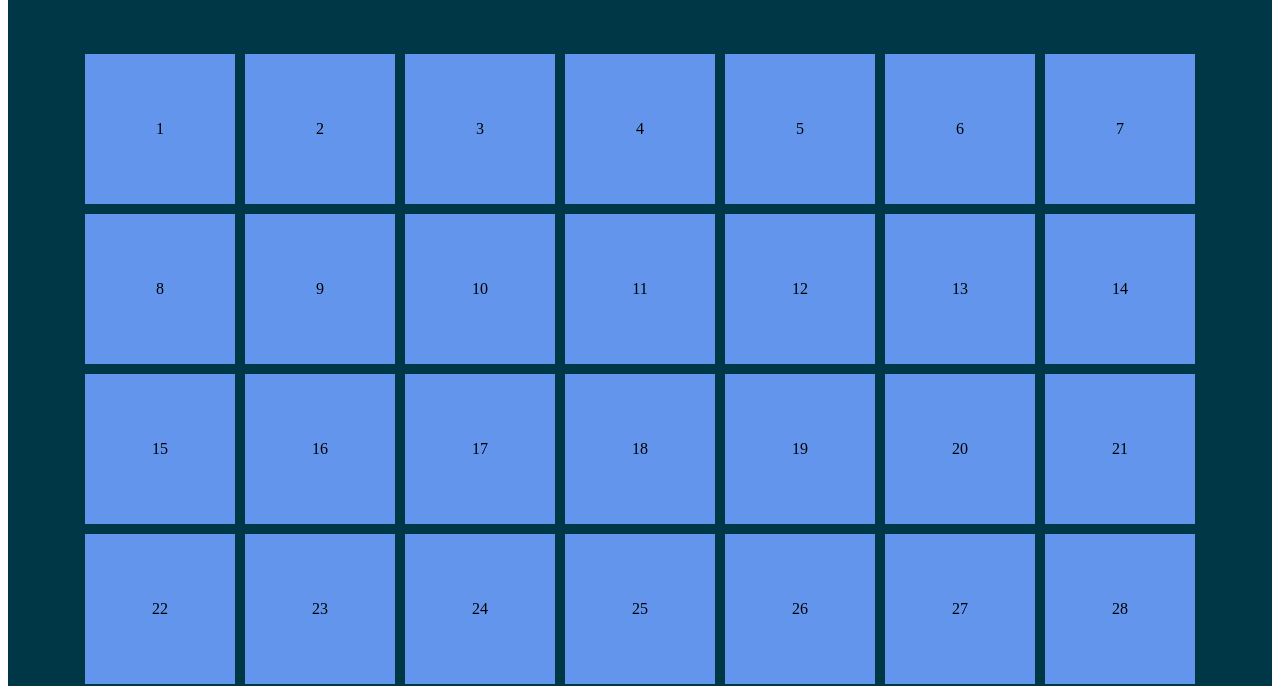
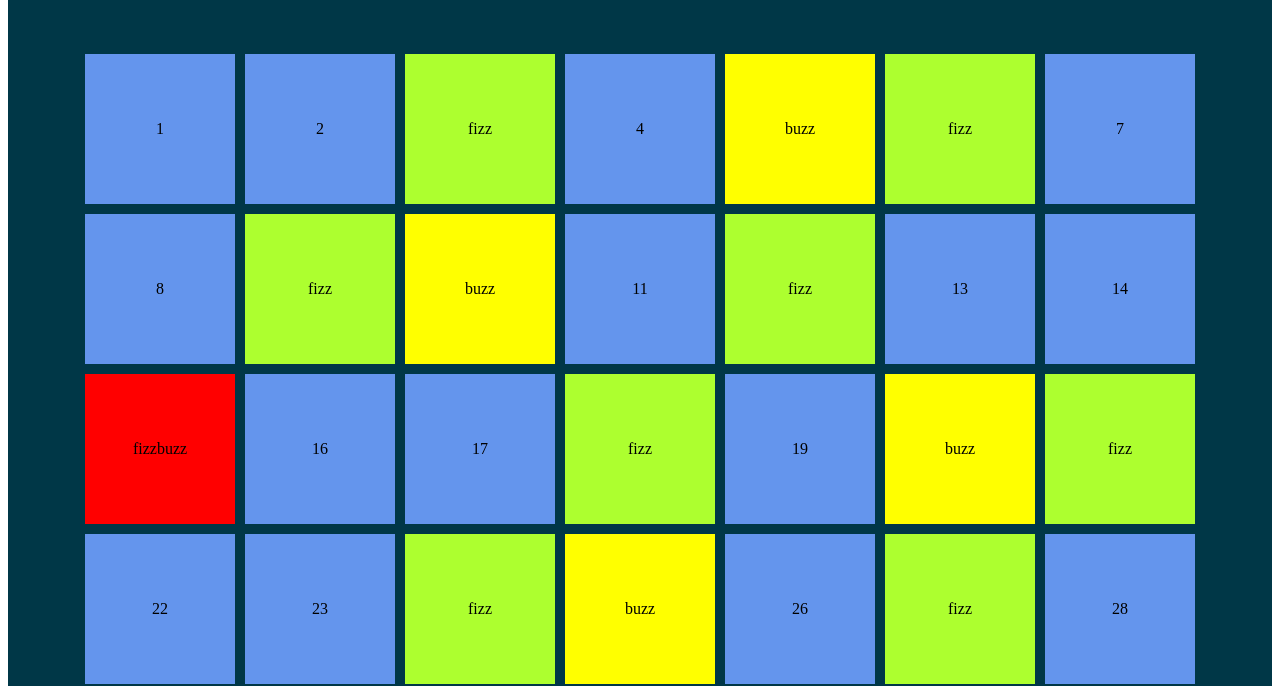
Before and after one commit to Difelice-e/js-fizzbuzzdom, a plain HTML site: page index.html in a window 1280 px wide. Shown: the part 140-826 px from the top of the page. Drawn offline with Linux system fonts and the light colour scheme.

Commit message:
completamento esercizio

```diff
--- a/app.js
+++ b/app.js
@@ -1,11 +1,25 @@
-const container = document.getElementById("main_container")
-console.log(container)
+const container = document.getElementById("main_container");
+console.log(container);
 
 for (let i = 1; i < 101; i++) {
     const squareWrapper = document.createElement("div");
     container.append(squareWrapper);
-    squareWrapper.classList.add("number_wrapper")
-    squareWrapper.append(i)
+    squareWrapper.classList.add("number_wrapper");
 
     console.log(i)
+    if (i % 15 === 0) {
+        squareWrapper.classList.add("fizzbuzz_wrapper")
+        squareWrapper.append("fizzbuzz");
+    }
+        else if (i % 3 === 0) {
+            squareWrapper.classList.add("fizz_wrapper")
+            squareWrapper.append("fizz");
+
+        } else if (i % 5 === 0) {
+            squareWrapper.classList.add("buzz_wrapper")
+            squareWrapper.append("buzz");
+        } else {
+            squareWrapper.append(i)
+        }
+
 }
--- a/style.css
+++ b/style.css
@@ -26,3 +26,15 @@ main {
     justify-content: center;
     align-items: center;
 }
+
+.fizz_wrapper {
+    background-color: greenyellow;
+}
+
+.buzz_wrapper {
+    background-color: yellow;
+}
+
+.fizzbuzz_wrapper {
+    background-color: red;
+}
```
